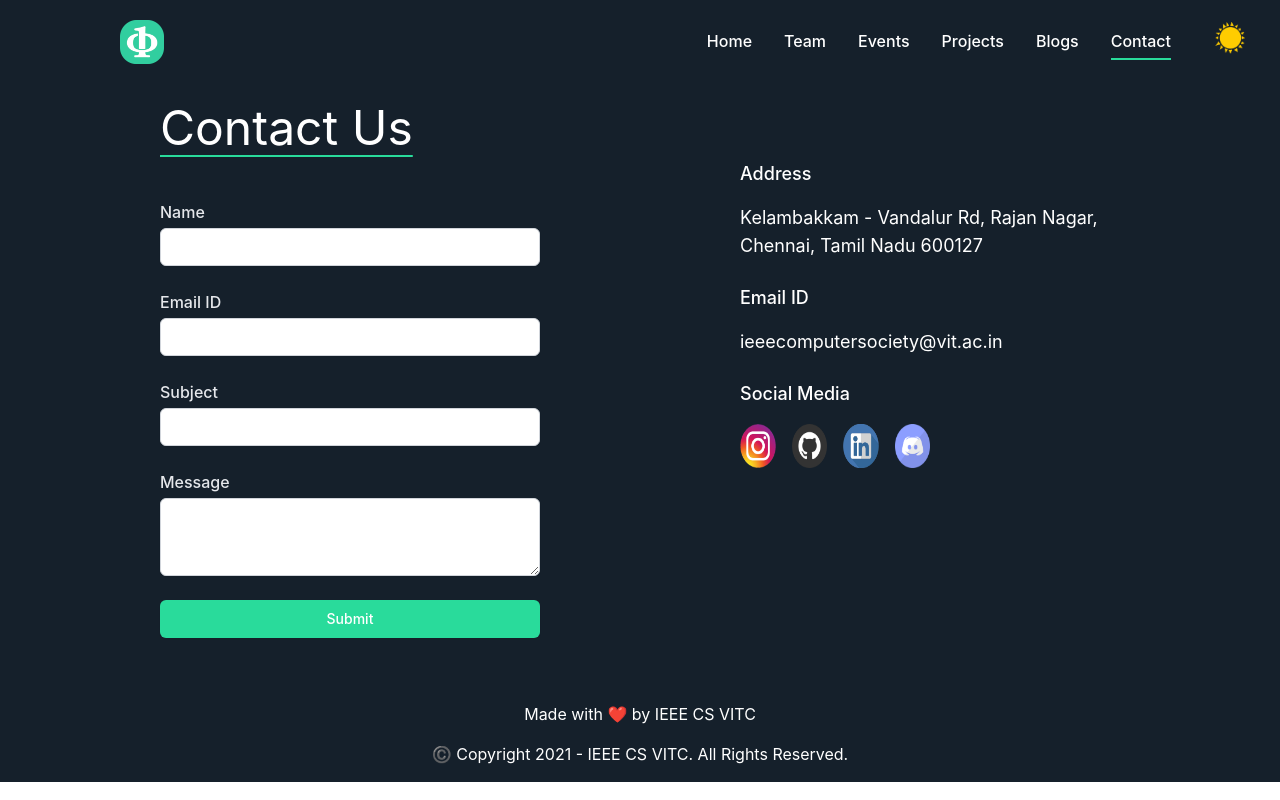
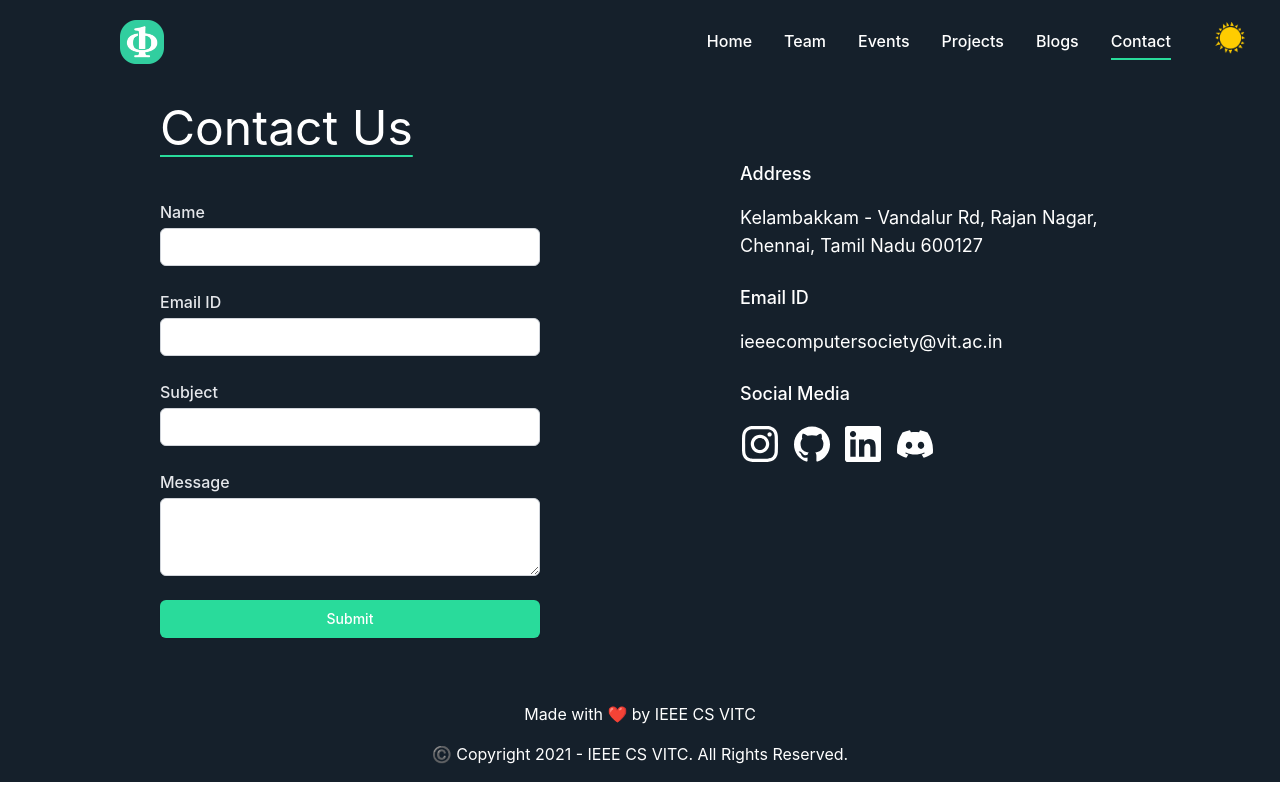
Before and after one commit to ComputerSocietyVITC/computersocietyvitc.github.io, a React (Create React App) app: page /Contact in a window 1280 px wide. Built offline with nearby package versions, Linux system fonts and the light colour scheme.

Commit message:
Addition of React Icons

```diff
--- a/src/Pages/Contact.js
+++ b/src/Pages/Contact.js
@@ -1,23 +1,34 @@
-import React from 'react'
-import instagram from '../images/instagram.png'
-import github from '../images/github.png'
-import linkedin from '../images/linked-in.png'
-import discord from '../images/discord.png'
-
+import React from "react";
+import { SiInstagram, SiGithub, SiDiscord, SiLinkedin } from "react-icons/si";
 const Contact = () => {
+  const IconStyles = {
+    height: "40px",
+    width: "40px",
+    padding: "2px"
+  };
   return (
     <div>
       <div className="grid grid-cols-2 gap-2">
         <div className="pb-16 mt-14">
-                    <h2 className="text-5xl text-left sm:ml-40 mt-12" style={{ textDecoration: "2px underline #29DB9B", textUnderlinePosition: "under" }}>Contact Us</h2>
+          <h2
+            className="text-5xl text-left sm:ml-40 mt-12"
+            style={{
+              textDecoration: "2px underline #29DB9B",
+              textUnderlinePosition: "under",
+            }}
+          >
+            Contact Us
+          </h2>
           <div>
             <div className="sm:ml-40 mt-12 sm:mr-24">
               <div className="mt-5 md:mt-0 md:col-span-2 text-left">
                 <form>
                   <div className="sm:rounded-md">
-
                     <div className="col-span-6">
-                                            <label htmlFor="name" className="block text-md font-medium text-gray-700 dark:text-gray-200">
+                      <label
+                        htmlFor="name"
+                        className="block text-md font-medium text-gray-700 dark:text-gray-200"
+                      >
                         Name
                       </label>
                       <input
@@ -27,9 +38,13 @@ const Contact = () => {
                         autoComplete="name"
                         className="mt-1 focus:ring-comsocgreen focus:border-comsocgreen block w-full shadow-sm sm:text-sm border-gray-300 rounded-md"
                       />
-                                        </div><br />
+                    </div>
+                    <br />
                     <div className="col-span-6">
-                                            <label htmlFor="email" className="block text-md font-medium text-gray-700 dark:text-gray-200">
+                      <label
+                        htmlFor="email"
+                        className="block text-md font-medium text-gray-700 dark:text-gray-200"
+                      >
                         Email ID
                       </label>
                       <input
@@ -39,9 +54,13 @@ const Contact = () => {
                         autoComplete="email"
                         className="mt-1 focus:ring-comsocgreen focus:border-comsocgreen block w-full shadow-sm sm:text-sm border-gray-300 rounded-md"
                       />
-                                        </div><br />
+                    </div>
+                    <br />
                     <div className="col-span-6">
-                                            <label htmlFor="subject" className="block text-md font-medium text-gray-700 dark:text-gray-200">
+                      <label
+                        htmlFor="subject"
+                        className="block text-md font-medium text-gray-700 dark:text-gray-200"
+                      >
                         Subject
                       </label>
                       <input
@@ -51,10 +70,14 @@ const Contact = () => {
                         autoComplete="subject"
                         className="mt-1 focus:ring-comsocgreen focus:border-comsocgreen block w-full shadow-sm sm:text-sm border-gray-300 rounded-md"
                       />
-                                        </div><br />
+                    </div>
+                    <br />
                     <div className="space-y-6">
                       <div>
-                                                <label htmlFor="message" className="block text-md font-medium text-gray-700 dark:text-gray-200">
+                        <label
+                          htmlFor="message"
+                          className="block text-md font-medium text-gray-700 dark:text-gray-200"
+                        >
                           Message
                         </label>
                         <div className="mt-1">
@@ -63,12 +86,11 @@ const Contact = () => {
                             name="message"
                             rows={3}
                             className="shadow-sm focus:ring-comsocgreen focus:border-comsocgreen mt-1 block w-full sm:text-sm border border-gray-300 rounded-md"
-
                           />
                         </div>
-
                       </div>
-                                        </div><br />
+                    </div>
+                    <br />
                     <div className="text-right">
                       <button
                         type="submit"
@@ -85,20 +107,49 @@ const Contact = () => {
         </div>
         <div className="sm:mr-40 sm:mt-40 sm:ml-24">
           <h2 className="text-lg font-medium text-left mb-4">Address</h2>
-                    <p className="text-lg text-left">Kelambakkam - Vandalur Rd, Rajan Nagar, Chennai, Tamil Nadu 600127</p><br />
+          <p className="text-lg text-left">
+            Kelambakkam - Vandalur Rd, Rajan Nagar, Chennai, Tamil Nadu 600127
+          </p>
+          <br />
           <h2 className="text-lg font-medium text-left mb-4">Email ID</h2>
-                    <a href="mailto:ieeecomputersociety@vit.ac.in"><p className="text-lg text-left">ieeecomputersociety@vit.ac.in</p></a><br />
+          <a href="mailto:ieeecomputersociety@vit.ac.in">
+            <p className="text-lg text-left">ieeecomputersociety@vit.ac.in</p>
+          </a>
+          <br />
           <h2 className="text-lg font-medium text-left mb-4">Social Media</h2>
           <div className="w-1/2 grid grid-cols-4 gap-4">
-                        <a href="https://www.instagram.com/comsoc.vitcc/" target="_blank"><img src={instagram} alt="Instagram" className="h-11 col-span-1"></img></a>
-                        <a href="https://github.com/ComputerSocietyVITC" target="_blank"><img src={github} alt="Github" className="h-11 col-span-1"></img></a>
-                        <a href="https://www.linkedin.com/company/ieee-computer-society-vit-chennai/" target="_blank"><img src={linkedin} alt="LinkedIn" className="h-11 col-span-1"></img></a>
-                        <a href="https://discord.gg/6vkY3kcZnE" target="_blank"><img src={discord} alt="Discord" className="h-11 col-span-1"></img></a>
+            <a href="https://www.instagram.com/comsoc.vitcc/" target="_blank">
+              <SiInstagram
+                style={IconStyles}
+                className="h-10 col-span-1  ml-auto mr-auto"
+              />
+            </a>
+            <a href="https://github.com/ComputerSocietyVITC" target="_blank">
+              <SiGithub
+                className="h-10 col-span-1  ml-auto mr-auto"
+                style={IconStyles}
+              />
+            </a>
+            <a
+              href="https://www.linkedin.com/company/ieee-computer-society-vit-chennai/"
+              target="_blank"
+            >
+              <SiLinkedin
+                className="h-11 col-span-1  ml-auto mr-auto"
+                style={IconStyles}
+              />
+            </a>
+            <a href="https://discord.gg/6vkY3kcZnE" target="_blank">
+              <SiDiscord
+                style={IconStyles}
+                className="h-10 col-span-1  ml-auto mr-auto"
+              />
+            </a>
           </div>
         </div>
       </div>
     </div>
-    )
-}
+  );
+};
 
-export default Contact
+export default Contact;
```
Lines whose indentation alone changed are shown as unchanged.
